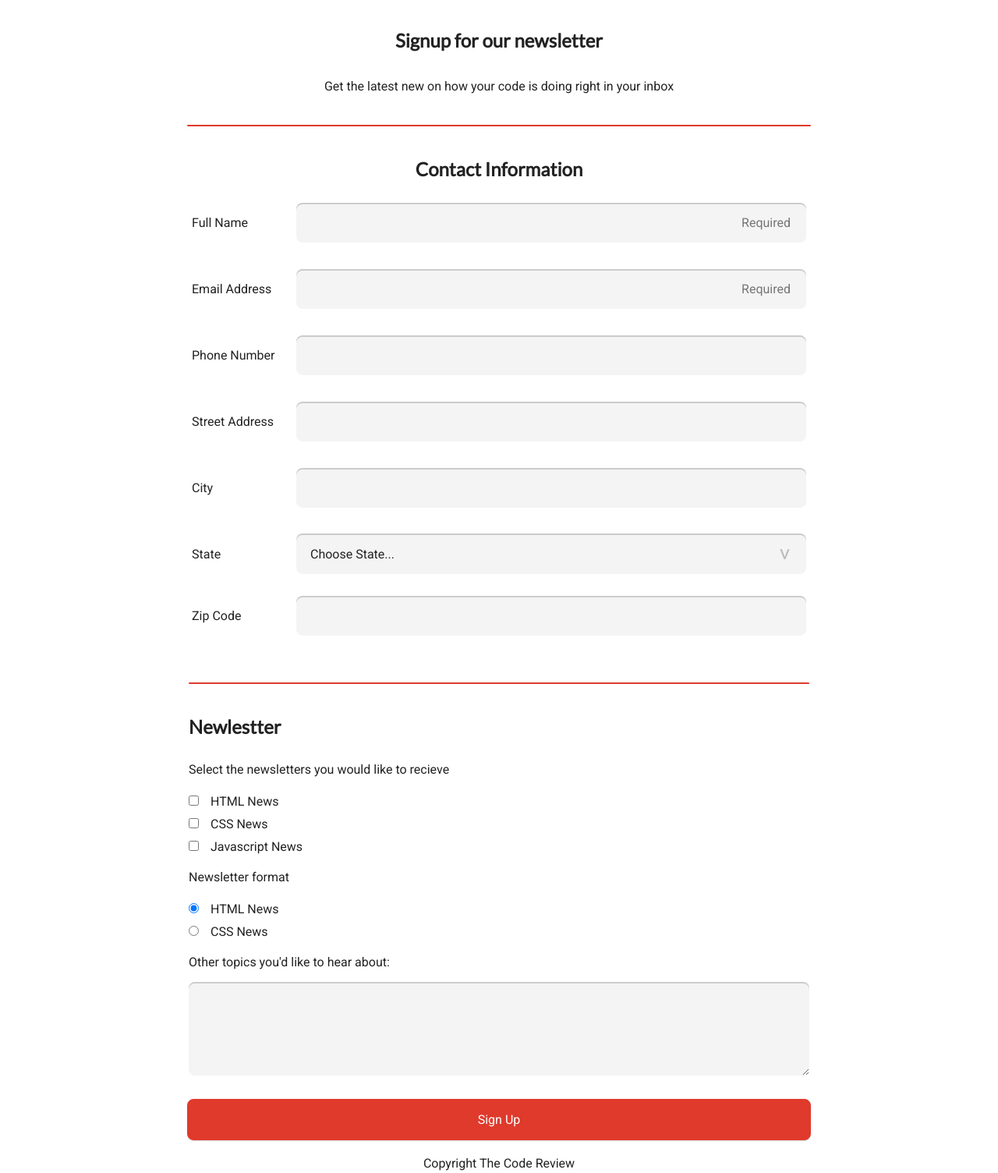
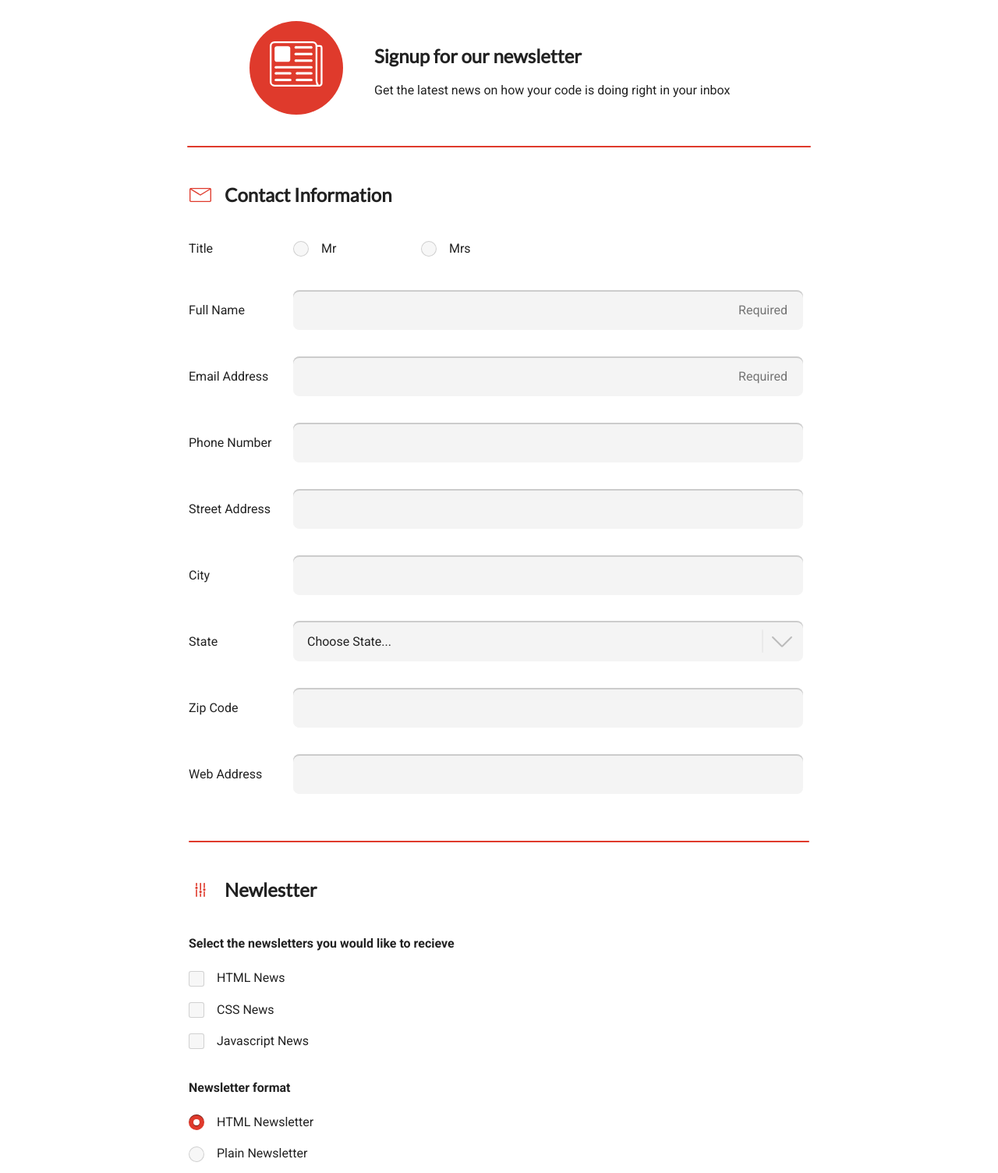
Before and after one commit to jamiecarter7/Project-3---Online-Registration-Form, a plain HTML site: page index.html in a window 1280 px wide. Shown: the part 102-1606 px from the top of the page at 78% size. Drawn offline with Linux system fonts and the light colour scheme; a web font is replaced by a local one.

Commit message:
Final Commit
Finished

```diff
--- a/css/main.css
+++ b/css/main.css
@@ -26,7 +26,7 @@ h1 {
   padding: 30px 0;
   margin: 0;
   color: #fff;
-  font-size: 'Lato', sans-serif;
+  font-family: 'Lato', sans-serif;
   font-weight: 300;
 }
 
@@ -72,7 +72,7 @@ input {
   margin: 10px 0 20px;
 }
 
-input[type="text"], input[type="tel"], input[type="email"],input[type="submit"], textarea {
+input[type="text"], input[type="tel"], input[type="email"],input[type="submit"], input[type="url"], textarea {
   padding: 16px 20px;
   background-color: #f4f4f4;
   border:none;
@@ -80,6 +80,7 @@ input[type="text"], input[type="tel"], input[type="email"],input[type="submit"],
   border-radius: 8px;
   width: 100%;
   outline: none;
+  transition: all 0.5s;
 }
 
 textarea {
@@ -96,6 +97,7 @@ textarea {
   outline: none;
   height:52px;
   padding: 3px;
+  margin: 10px 0 20px;
 }
 
 select {
@@ -107,14 +109,14 @@ select {
   height:46px;
   -webkit-appearance: none;
   padding: 3px 15px;
-  background-image: url("../img/select.png");
+  background-image: url("../img/dropdown.svg");
   background-position: right 4px center;
   background-repeat: no-repeat;
 }
 
-input:focus[type="text"], input:focus[type="tel"], input:focus[type="email"], textarea:focus {
+input:focus[type="text"], input:focus[type="tel"], input:focus[type="email"], input:focus[type="url"], textarea:focus {
   background: #fff;
-  box-shadow: 0 0 0 2px #bbb;
+  box-shadow: inset 0 0 0 2px #bbb;
 }
 
 input[type="submit"] {
@@ -159,18 +161,49 @@ legend {
 }
 
 form p {
-  margin:inherit inherit 15px inherit;
+  margin:30px 0 15px;
 }
 
-input[type="checkbox"] {
+input[type="checkbox"],
+input[type="radio"] {
   box-shadow: none;
+  display: none;
 }
 
-.inline {
-  display: inline;
-  margin: 8px 15px 8px 0;
+input[type="checkbox"] + label,
+input[type="radio"] + label {
+  cursor:pointer;
+  display: inline-block;
+  margin: 10px 30px 10px 0;
 }
 
+input[type="checkbox"] + label span {
+  display:inline-block;
+  width:20px;
+  height:20px;
+  margin:-1px 16px 0 0;
+  vertical-align:middle;
+  background:url(../img/sprite.svg) -46px -20px no-repeat;
+  cursor:pointer;
+}
+
+input[type="checkbox"]:checked + label span {
+  background:url(../img/sprite.svg) -66px -20px no-repeat;
+}
+
+input[type="radio"] + label span {
+  display:inline-block;
+  width:20px;
+  height:20px;
+  margin:-1px 16px 0 0;
+  vertical-align:middle;
+  background:url(../img/sprite.svg) -46px 0 no-repeat;
+  cursor:pointer;
+}
+
+input[type="radio"]:checked + label span {
+  background:url(../img/sprite.svg) -66px 0 no-repeat;
+}
 
 .left {
   text-align: left;
@@ -182,24 +215,55 @@ input::-webkit-input-placeholder {
 
 input:focus::-webkit-input-placeholder {
   color: #DF3A2C;
+  transition: all 0.5s;
+}
+
+.mrmrs {
+  margin: 20px 10px;
+}
+
+.titleinline + label{
+  display: inline;
+}
+
+.inline {
+  display: inline-block;
+  margin: 8px 15px 8px 0;
+}
+
+.newsletterimg {
+  background: #DF3A2C;
+  width:120px;
+  height: 120px;
+  border-radius: 50%;
+  margin:20px auto 0;
+  padding:26px;
+}
+
+.clearfix::after {
+  content: "";
+  display: table;
+  clear: both;
+}
+
+.labelicon {
+  width: 30px;
+  height: 30px;
+  display: inline-block;
+  margin: 0 16px 0 0;
+  padding-top:12px;
 }
 
 /* Tablet Styling ------------------------------- */
 
 @media screen and (min-width: 760px) {
 
-  .clearfix::after {
-    content: "";
-    display: table;
-    clear: both;
-  }
-
   main {
     max-width: 860px;
     padding:10px 30px;
   }
 
-  input[type="text"], input[type="tel"], input[type="email"], .select {
+  input[type="text"], input[type="tel"], input[type="email"], input[type="url"], .select {
     width: calc(100% - 142px);
     display: inline-block;
   }
@@ -210,6 +274,30 @@ input:focus::-webkit-input-placeholder {
     width: 130px;
   }
 
+  .width100 {
+    width: 100%;
+  }
 
+  .zip {
+    width: 30%;
+  }
 
 }
+
+@media screen and (min-width: 880px) {
+
+  .newsletterimg {
+    float: left;
+    margin:0 40px 40px 80px;
+  }
+
+  .blurb h2,
+  .blurb p {
+    text-align: left;
+  }
+
+  .blurb h2 {
+    padding:30px 0 0 0;
+  }
+
+}
--- a/index.html
+++ b/index.html
@@ -18,15 +18,22 @@
 		</nav>
 
 		<main>
-			<div class="blurb">
+			<div class="blurb clearfix">
+				<div class="newsletterimg " >
+					<img src="img/newsletter.svg" alt="Sign up!">
+				</div>
 				<h2>Signup for our newsletter</h2>
-				<p>Get the latest new on how your code is doing right in your inbox</p>
+				<p>Get the latest news on how your code is doing right in your inbox</p>
 			</div>
-			<form action="" method="post">
+			<form action="#" method="post">
 
-				<fieldset class="clearfix">
+				<fieldset class="clearfix left">
 
-				<Legend>Contact Information</legend>
+				<Legend><img class="labelicon" src="img/email.svg" alt="contact icon">Contact Information</legend>
+
+				<label>Title</label>
+				<input class="inline" type="radio" id="mr" name="title"><label class="inline" for="mr"><span></span>Mr</label>
+				<input class="" type="radio" id="mrs" name="title"><label class="" for="mrs"><span></span>Mrs</label><br>
 
 				<label for="name">Full Name</label>
 				<input type="text" id="name" name="name" placeholder="Required" required>
@@ -46,7 +53,7 @@
 
 				<label for="state">State</label>
 					<div class="select">
-					<select id="state" name="address_state" placeholder="Choose State">
+					<select id="state" name="address_state">
 					    <option value="" disabled selected hidden>Choose State...</option>
 						<option value="Alabama">Alabama</option>
 						<option value="Alaska">Alaska</option>
@@ -104,29 +111,32 @@
 				<label for="zip">Zip Code</label>
 				<input class="zip" type="text" id="zip" name="address_zip">
 
+				<label for="url">Web Address</label>
+				<input type="url" id="url" name="url">
+
 				</fieldset>
 
 
 				<fieldset class="left clearfix">
 
-					<legend>Newlestter</legend>
-					<p>Select the newsletters you would like to recieve</p>
+					<legend><img class="labelicon" src="img/options.svg" alt="contact icon">Newlestter</legend>
+					<p><b>Select the newsletters you would like to recieve</b></p>
 
-					<input class="inline" type="checkbox" id="htmlnews" name="html_news"><label class="inline" for="htmlnews">HTML News</label><br>
+					<input class="inline" type="checkbox" id="htmlnews" name="html_news"><label class="inline width100" for="htmlnews"><span></span>HTML News</label><br>
 
-					<input class="inline" type="checkbox" id="cssnews" name="css_news"><label class="inline" for="cssnews">CSS News</label><br>
+					<input class="inline" type="checkbox" id="cssnews" name="css_news"><label class="inline width100" for="cssnews"><span></span>CSS News</label><br>
 
-					<input class="inline" type="checkbox" id="jsnews" name="js_news"><label class="inline" for="jsnews">Javascript News</label><br>
+					<input class="inline" type="checkbox" id="jsnews" name="js_news"><label class="inline width100" for="jsnews"><span></span>Javascript News</label><br>
 
-					<p>Newsletter format</p>
+					<p><b>Newsletter format</b></p>
 
-					<input class="inline" type="radio" id="htmlformatemail" name="email_format" checked="checked" ><label class="inline" for="htmlformatemail" >HTML News</label><br>
+					<input class="inline" type="radio" id="htmlformatemail" name="email_format" checked="checked" ><label class="inline checkboxradiolist width100" for="htmlformatemail" ><span></span>HTML Newsletter</label><br>
 
-					<input class="inline" type="radio" id="plaintextemail" name="email_format"><label class="inline" for="plaintextemail">CSS News</label><br>
+					<input class="inline" type="radio" id="plaintextemail" name="email_format"><label class="inline checkboxradiolist width100" for="plaintextemail"><span></span>Plain Newsletter</label><br>
 
 					<p>Other topics you'd like to hear about:</p>
 
-					<textarea class="clearfix"></textarea>
+					<textarea class="clearfix" maxlength="140" placeholder="Max 140 characters"></textarea>
 
 				</fieldset>
 
@@ -134,6 +144,7 @@
 			</form>
 
 			<p>Copyright The Code Review</p>
+
 		</main>
 
 	</body>
```
Also changed, not shown: img/dropdown.svg (added), img/email.svg (added), img/newsletter.svg (added), img/options.svg (added), img/select.png (deleted), img/sprite.svg (added), 1 other file.
